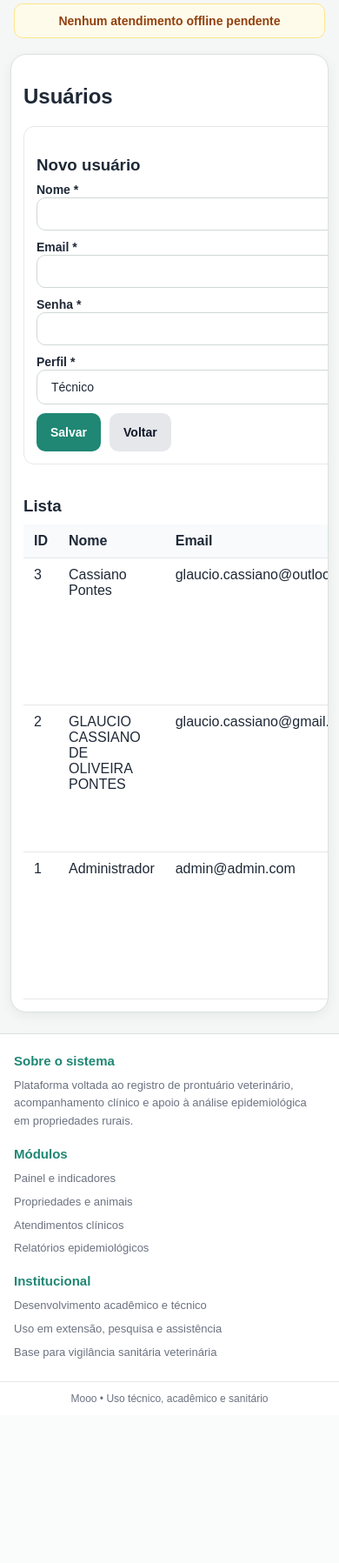
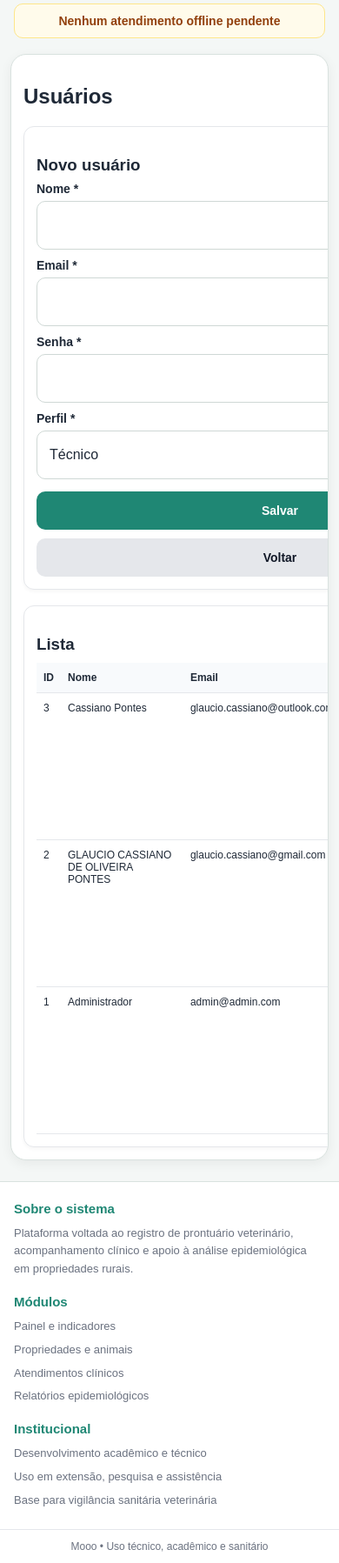
Before and after one commit to glauciocassiano-star/plataforma-relatorios, a Flask app: page /admin/usuarios in a window 390 px wide. Shown: the part 242-2039 px from the top of the page at 87% size. Before the commit the page ends 1856 px from the top, so only its background shows below. Run offline with Flask 3, Linux system fonts and the light colour scheme; a user stored in the database is signed in; data comes from the database, SQL or seed files in the repository.

Commit message:
ajuste layout

```diff
--- a/app/templates/admin_usuarios.html
+++ b/app/templates/admin_usuarios.html
@@ -2,40 +2,149 @@
 {% block title %}Usuários{% endblock %}
 
 {% block content %}
+
+<style>
+  .admin-usuarios-layout {
+    display: grid;
+    grid-template-columns: 1fr;
+    gap: 18px;
+    margin-top: 14px;
+  }
+
+  .admin-card {
+    border: 1px solid #e5e7eb;
+    border-radius: 12px;
+    padding: 16px;
+    background: #ffffff;
+    box-shadow: 0 2px 4px rgba(0,0,0,0.04);
+    box-sizing: border-box;
+  }
+
+  .admin-form-card {
+    display: grid;
+    gap: 10px;
+    width: 100%;
+    max-width: 1020px;
+    margin: 0 auto;
+  }
+
+  .admin-form-grupo {
+    display: grid;
+    gap: 6px;
+  }
+
+  .campo-padrao {
+    min-height: 56px;
+    padding: 12px 14px;
+    border: 1px solid #cfd8d5;
+    border-radius: 10px;
+    background: #ffffff;
+    color: #1f2937;
+    font-size: 16px;
+    width: 100%;
+    box-sizing: border-box;
+    -webkit-appearance: none;
+    appearance: none;
+  }
+
+  .admin-form-acoes {
+    display: flex;
+    gap: 10px;
+    flex-wrap: wrap;
+    margin-top: 4px;
+  }
+
+  .admin-tabela-acoes {
+    display: flex;
+    gap: 8px;
+    flex-wrap: wrap;
+  }
+
+  .admin-vazio {
+    padding: 12px;
+    border: 1px dashed #e5e7eb;
+    border-radius: 12px;
+    color: #6b7280;
+    background: #ffffff;
+  }
+
+  @media (max-width: 768px) {
+    .admin-card {
+      padding: 14px;
+    }
+
+    .admin-form-card {
+      max-width: 100%;
+    }
+
+    .admin-form-acoes {
+      flex-direction: column;
+      align-items: stretch;
+    }
+
+    .admin-form-acoes .btn,
+    .admin-form-acoes button {
+      width: 100%;
+    }
+
+    .admin-tabela-acoes {
+      flex-direction: column;
+      align-items: stretch;
+    }
+
+    .admin-tabela-acoes .btn {
+      width: 100%;
+    }
+
+    table th,
+    table td {
+      padding: 10px 8px;
+      font-size: 13px;
+    }
+  }
+
+  @media (max-width: 480px) {
+    table th,
+    table td {
+      font-size: 12px;
+    }
+  }
+</style>
+
 <h2>Usuários</h2>
 
-<div style="display:grid;grid-template-columns:1fr;gap:18px;margin-top:14px;">
+<div class="admin-usuarios-layout">
 
-  <div style="border:1px solid #e5e7eb;border-radius:12px;padding:14px;">
+  <div class="admin-card">
     <h3 style="margin-bottom:8px;">Novo usuário</h3>
 
-    <form method="POST" style="display:grid;gap:10px;max-width:520px;">
+    <form method="POST" class="admin-form-card">
 
-      <div>
-        <label>Nome *</label>
-        <input name="nome" required>
+      <div class="admin-form-grupo">
+        <label for="nome"><b>Nome *</b></label>
+        <input class="campo-padrao" id="nome" name="nome" required>
       </div>
 
-      <div>
-        <label>Email *</label>
-        <input type="email" name="email" required>
+      <div class="admin-form-grupo">
+        <label for="email"><b>Email *</b></label>
+        <input class="campo-padrao" type="email" id="email" name="email" required>
       </div>
 
-      <div>
-        <label>Senha *</label>
-        <input type="password" name="senha" required>
+      <div class="admin-form-grupo">
+        <label for="senha"><b>Senha *</b></label>
+        <input class="campo-padrao" type="password" id="senha" name="senha" required>
       </div>
 
-      <div>
-        <label>Perfil *</label>
-        <select name="perfil">
+      <div class="admin-form-grupo">
+        <label for="perfil"><b>Perfil *</b></label>
+        <select class="campo-padrao" id="perfil" name="perfil">
           <option value="tecnico">Técnico</option>
           <option value="veterinario">Veterinário</option>
           <option value="admin">Admin</option>
         </select>
       </div>
 
-      <div style="display:flex;gap:10px;flex-wrap:wrap;">
+      <div class="admin-form-acoes">
         <button type="submit">Salvar</button>
         <a class="btn btn-secondary" href="{{ url_for('main.painel') }}">Voltar</a>
       </div>
@@ -43,10 +152,11 @@
     </form>
   </div>
 
-  <div>
+  <div class="admin-card">
     <h3 style="margin-bottom:10px;">Lista</h3>
 
     {% if usuarios %}
+      <div class="table-wrap">
         <table>
           <thead>
             <tr>
@@ -65,7 +175,7 @@
               <td>{{ u.email }}</td>
               <td>{{ u.perfil }}</td>
               <td>
-              <div style="display:flex;gap:8px;flex-wrap:wrap;">
+                <div class="admin-tabela-acoes">
 
                   <a class="btn"
                      href="{{ url_for('main.admin_usuario_propriedades', usuario_id=u.id) }}">
@@ -91,8 +201,9 @@
             {% endfor %}
           </tbody>
         </table>
+      </div>
     {% else %}
-      <div style="padding:12px;border:1px dashed #e5e7eb;border-radius:12px;color:#6b7280;">
+      <div class="admin-vazio">
         Nenhum usuário cadastrado ainda.
       </div>
     {% endif %}
```
Lines whose indentation alone changed are shown as unchanged.
